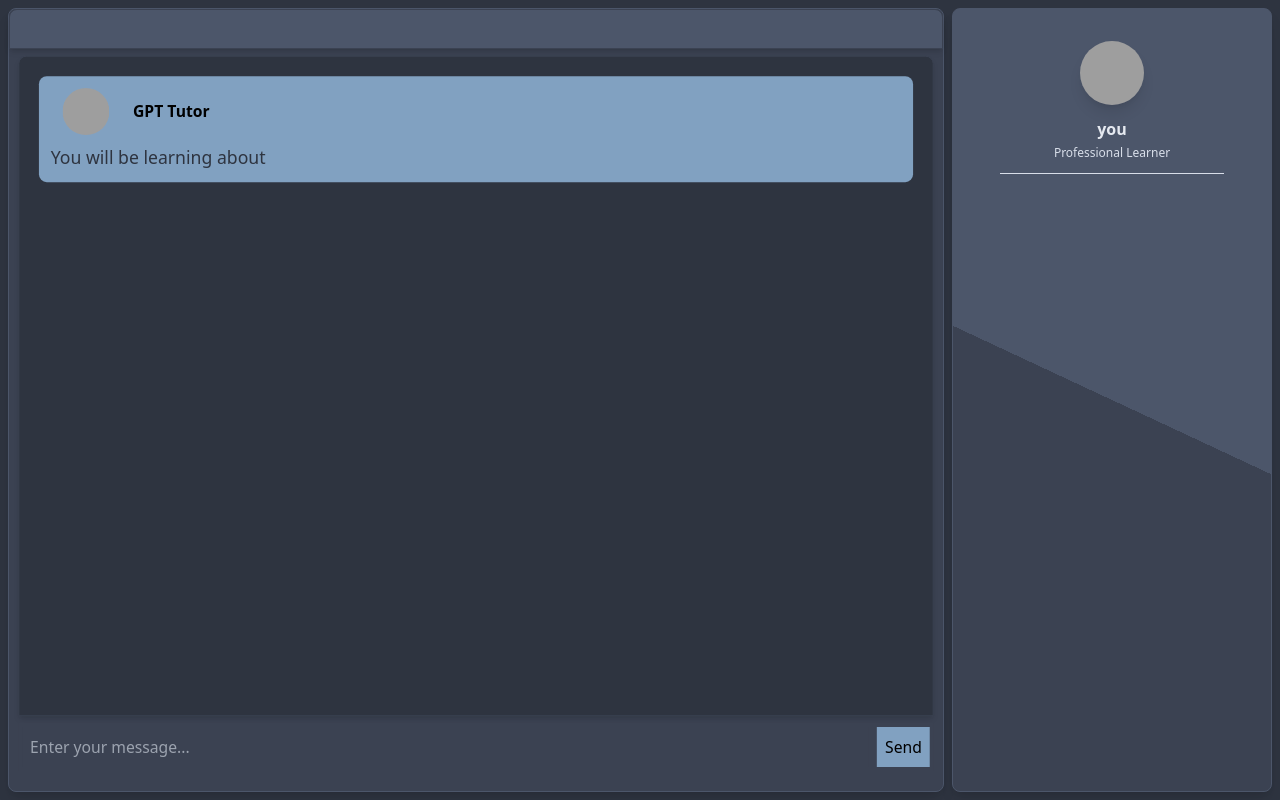
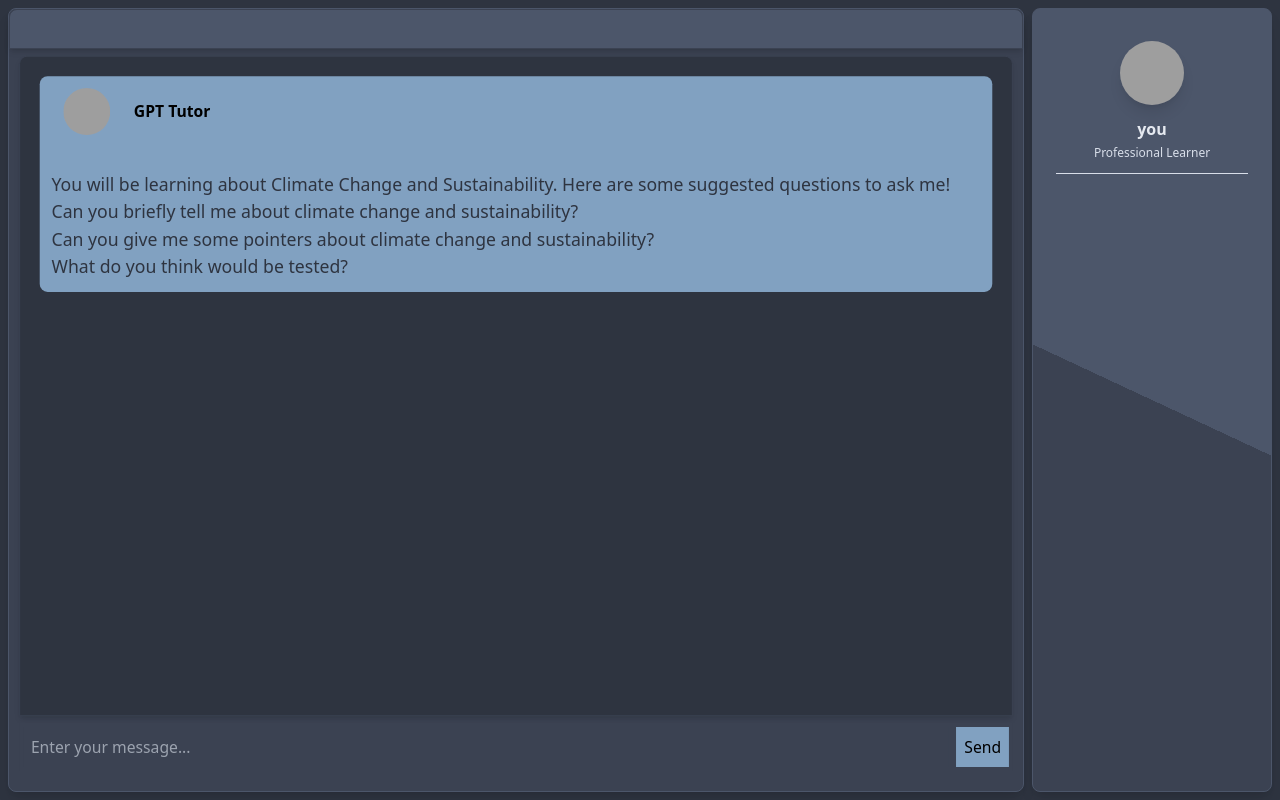
Before and after one commit to da-Nam/LearnEDAI, a Flask app: page /home in a window 1280 px wide. Run offline with Flask 3, Linux system fonts and the light colour scheme; some libraries are stand-ins or nearby versions; grey boxes are pictures that could not be loaded.

Commit message:
Fixed new line and stuff

```diff
--- a/gptutils.py
+++ b/gptutils.py
@@ -6,7 +6,36 @@
 load_dotenv()
 
 client = OpenAI()
-system_prompt = {"role": "system", "content": "You are a friendly tutor helping users with various topics."}
+system_prompt = {"role": "system", "content": """# Context
+You are now a teaching assistant, preparing the student for a test. Explain the concept that will be given to you.
+----------------------
+# Objective
+You will be given information on the topic below, as well as the scope of the test. Start a chat with the student. You should start with a brief overview on the topic, as well as what is tested. Cover all aspects of the topic that may be tested. You may let the students know what is tested, but do not reveal the information given verbatim.
+----------------------
+# Style
+Friendly, elaborative, example-driven
+----------------------
+# Tone
+Warm and inviting
+----------------------
+# Audience
+10 to 12 year old Filipino students, in Singapore for a learning activity.
+
+=====================
+# Background information
+"Sustainability issues affect all of humanity, though the exact nature of the issues differs due to the context of each place. An example is climate change; a small tropical island state like Singapore is affected directly and indirectly by climate-related risks. Warming global temperatures see Singapore experiencing changes in weather patterns with more intense rainfall. Rising sea levels due to melting ice caps and the thermal expansion of seawater mean potential loss of low-lying land as well as floods. Events that occur in one part of the world have a ripple effect felt and seen by other parts of the world too, including Singapore. Singapore’s reliance on food imports, for instance, means that the resilience of farming in places like the Mekong Delta is of importance. Threats to agricultural areas such as droughts and saltwater incursion caused by climate change and changes to river systems due to dams and riverbed mining impact farmers who might decide to stop farming and move to cities in search of alternative livelihoods, an act that affects global and regional food supplies. There is an urgency to understand what is happening to other people in countries across the globe, as well as the need to search for solutions to the problems they face. These solutions may mean the need to help others mitigate and adapt to climate change even though they are not in Singapore, as all live in a hyper-connected world.
+
+Concern for preserving the physical environment (e.g., protecting forests and nature spaces, as well as preventing pollution of the natural environment) begins as early as the late 1800s. However, in the 1970s and 1980s, environmental education gains traction, with the Belgrade Charter (UNESCO, 1975) recognizing that to conserve the physical environment, the social, cultural, and political dimensions must be addressed as well. Over time, “environmental education” changes to “sustainability education” as there is more recognition of the importance of integrating the complex inter-relationships among the physical environment and social, cultural, and political aspects of societies into environmental education. An international resolution adopted by the United Nations (UN), the “Decade of Education for Sustainable Development (2005-2014),” emphasizes the need to integrate sustainable development issues like climate change, biodiversity, and disaster risk reduction into all aspects of education and learning (UNESCO, 2005). In 2015, the UN adopts the Sustainable Development Goals (SDGs), which not only broaden the scope of sustainable development issues but also continue the emphasis on sustainable development through education (UN, 2015).
+
+Schools play an important role in developing the knowledge and skills that young people need to participate in sustainability issues and work towards those UN sustainable development goals. Geography is a natural fit during UNESCO’s Decade of Education for Sustainable Development as it is a discipline that addresses issues like climate change, biodiversity, and disaster risk reduction. However, with the breadth of sustainable development goals today, all subjects have the capacity to tackle and engage students on sustainability issues. Science subjects engage students around the science of climate change, impacts of development, and climate change on ecologies. Social Studies is a key subject that educates students about governance. Sustainable development and climate issues involve governance and how individuals can engage with the state on these matters. Languages and Art subjects focus on how to communicate about sustainability issues too. A holistic and interdisciplinary approach to sustainability education is important, and the Ministry of Education’s Eco Stewardship Programme (ESP) serves as one of the important building blocks in this endeavour. The implementation of ESP in local educational institutes sees schools and institutes of higher learning integrating sustainable development into their curriculum, campus infrastructure, institutional culture and practices, as well as partnerships with the community.
+
+Reflecting further on the future direction of sustainability education, the good work done in schools in this area is acknowledged. However, it is also important for school leaders and teachers to think ahead and develop more innovative pedagogies in their approach to sustainability education. If these issues are taught in a factual way, then students will treat them just like any other topic they are required to learn for assessment. Students should be encouraged to understand how people in other parts of the world are already impacted by issues like climate change. For example, how do people without air-conditioning or stable water supplies cope with heatwaves and droughts, and who are the people who are losing their homes to rising sea levels? It is also important that students are provided with positive examples of what people are doing to overcome these problems. These could be in the form of innovations, community initiatives, and partnerships among individuals, businesses, and governments. Students should realize that the problems the world faces are not necessarily insurmountable, and that they have the power to make informed decisions and take individual and collective action. It would be best if students are empowered to apply these insights to issues they themselves have witnessed and want to address."
+# Test information
+The test will have less than 10 MCQ questions. The topics tested include:
+- Impacts of climate change
+- Effects of the impacts of climate change, e.g. supply chain disruptions
+- How to achieve sustainability
+- Details about specific initiatives mentioned (UN Initiatives, MOE Initiatives)"""}
 
 encoding = tiktoken.encoding_for_model("gpt-3.5-turbo")
 
--- a/static/css/output.css
+++ b/static/css/output.css
@@ -721,8 +721,52 @@
   width: 100%;
 }
 
+.w-20 {
+  width: 5rem;
+}
+
+.w-40 {
+  width: 10rem;
+}
+
+.w-48 {
+  width: 12rem;
+}
+
 .max-w-xs {
   max-width: 20rem;
+}
+
+.max-w-sm {
+  max-width: 24rem;
+}
+
+.max-w-lg {
+  max-width: 32rem;
+}
+
+.max-w-20 {
+  max-width: 5rem;
+}
+
+.max-w-10 {
+  max-width: 2.5rem;
+}
+
+.max-w-28 {
+  max-width: 7rem;
+}
+
+.max-w-32 {
+  max-width: 8rem;
+}
+
+.max-w-52 {
+  max-width: 13rem;
+}
+
+.max-w-60 {
+  max-width: 15rem;
 }
 
 .flex-1 {
@@ -766,6 +810,11 @@
   transform: translate(var(--tw-translate-x), var(--tw-translate-y)) rotate(var(--tw-rotate)) skewX(var(--tw-skew-x)) skewY(var(--tw-skew-y)) scaleX(var(--tw-scale-x)) scaleY(var(--tw-scale-y));
 }
 
+.scale-x-50 {
+  --tw-scale-x: .5;
+  transform: translate(var(--tw-translate-x), var(--tw-translate-y)) rotate(var(--tw-rotate)) skewX(var(--tw-skew-x)) skewY(var(--tw-skew-y)) scaleX(var(--tw-scale-x)) scaleY(var(--tw-scale-y));
+}
+
 .flex-row-reverse {
   flex-direction: row-reverse;
 }
@@ -806,6 +855,10 @@
 
 .scroll-smooth {
   scroll-behavior: smooth;
+}
+
+.whitespace-pre-line {
+  white-space: pre-line;
 }
 
 .rounded-full {
--- a/templates/home.html
+++ b/templates/home.html
@@ -29,9 +29,12 @@
                                     <div class="text-base ml-3 mr-3 mb-3 font-extrabold">GPT Tutor</div>
                                     <div class="msg-info-time"></div>
                                 </div>
-                                <div class="text-nord0 text-lg text-left">
-                                    You will be learning about
-                                </div>
+                                <span class="text-nord0 text-lg text-left whitespace-pre-line">
+                                    You will be learning about Climate Change and Sustainability. Here are some suggested questions to ask me!
+                                    Can you briefly tell me about climate change and sustainability?
+                                    Can you give me some pointers about climate change and sustainability?
+                                    What do you think would be tested?
+                                </span>
                             </div>
                         </div>
                     </div>
@@ -41,13 +44,13 @@
                         </form>
 
                 </div>
-                <div class="w-full max-w-xs m-2 p-8 mr-2 ml-2 mb-2p-10 bg-[image:linear-gradient(25deg,#3b4252_0%,#3b4252_50%,#4c566a_50%,#4c566a_100%)]
+                <div class="w-full max-w-60 m-2 p-8 mr-2 ml-2 mb-2p-10 bg-[image:linear-gradient(25deg,#3b4252_0%,#3b4252_50%,#4c566a_50%,#4c566a_100%)]
                     border border-nord3 rounded-lg shadow-lg delay-[100ms] duration-[300ms] taos:translate-x-[30px] taos:opacity-0">
                     <div class="flex flex-col items-center pb-10">
                         <img id="profileImage" class="w-16 h-16 mb-3 rounded-full object-fit shadow-lg" src="https://placewaifu.com/image/200" alt="User Profile"/>
                         <h5 class="mb-1 text-s font-semibold text-nord5 ">{{name}}</h5>
                         <span class="text-xs text-nord4">Professional Learner</span>
-                        <hr class="h-px mt-3 bg-nord4 border-0 w-56 justify-center">
+                        <hr class="h-px mt-3 bg-nord4 border-0 w-48 justify-center">
                         <div class="flex mt-4 md:mt-6">
                         </div>
                     </div>
@@ -102,7 +105,7 @@
                                     <div class="text-base ml-3 mr-3 mb-3 font-extrabold">${name}</div>
                                 </div>
                                 <div class="text-nord0 text-lg ${lefri}">
-                                ${text}
+                        <spant class="whitespace-pre-line">${text}</span>
                                 </div>
                             </div>
                         </div>
```
